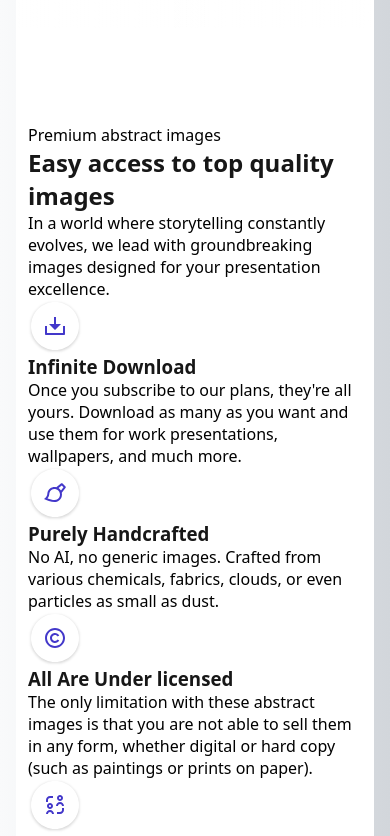
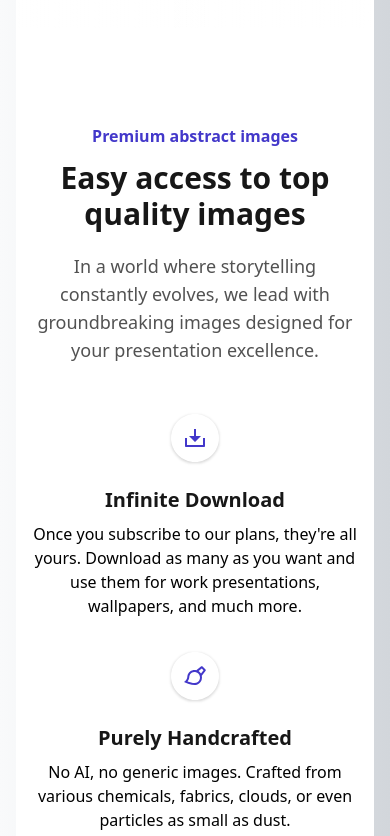
Before and after one commit to DMV22/Marketing-Landing-Page, a React (Create React App) app: page / in a window 390 px wide. Shown: the part 901-1737 px from the top of the page. Built offline with nearby package versions, Linux system fonts and the light colour scheme.

Commit message:
feat: implement responsive feature section

```diff
--- a/src/components/sections/Features/Features.jsx
+++ b/src/components/sections/Features/Features.jsx
@@ -6,8 +6,9 @@ import styles from './Features.module.scss'
 export default function Features() {
   return (
     <section className={styles.features}>
-      <div className={`${styles.features__container} container`}>
+      <div className="container">
         <FeaturesHeader type="premium" />
+        <div className={`${styles.feature}`}>
           {featureData.map(({ image, title, description }) => (
             <Feature
               key={title}
@@ -17,6 +18,7 @@ export default function Features() {
             />
           ))}
         </div>
+      </div>
     </section>
   )
 }
--- a/src/components/sections/Features/Features.module.scss
+++ b/src/components/sections/Features/Features.module.scss
@@ -0,0 +1,16 @@
+@use '../../../styles/abstracts/mixins' as *;
+
+.feature {
+  display: grid;
+  grid-template-columns: 1fr;
+  gap: var(--space-400);
+
+  @include tablet {
+    grid-template-columns: repeat(2, 1fr);
+  }
+
+  @include desktop {
+    grid-template-columns: repeat(3, 1fr);
+    gap: 4.5rem var(--space-400);
+  }
+}
--- a/src/components/ui/Feature/Feature.jsx
+++ b/src/components/ui/Feature/Feature.jsx
@@ -1,15 +1,13 @@
 import styles from './Feature.module.scss'
 
-export default function Feature({ image, title, description }) {
+export default function Feature({ image, title, description, variant }) {
   return (
-    <div className={styles.feature}>
-      <div className={styles.feature__container}>
-        <img src={image} alt={title} className={styles.feature__image} />
-        <div className={styles.feature__content}>
-          <h3 className={styles.feature__title}>{title}</h3>
-          <p className={styles.feature__description}>{description}</p>
+      <div className={styles.container}>
+        <img src={image} alt={title} className={styles.image} />
+        <div className={styles.content}>
+          <h3 className={styles.title}>{title}</h3>
+          <p className={styles.description}>{description}</p>
         </div>
-      </div>
     </div>
   )
 }
--- a/src/components/ui/Feature/Feature.module.scss
+++ b/src/components/ui/Feature/Feature.module.scss
@@ -0,0 +1,23 @@
+.image {
+  display: block;
+  margin: auto;
+}
+
+.title {
+  margin-top: var(--space-250);
+  margin-bottom: var(--space-100);
+  font-weight: var(--font-weight-semibold);
+  font-size: var(--text-xl);
+  line-height: 140%;
+}
+
+.description {
+  font-weight: var(--font-weight-regular);
+  font-size: var(--text-md);
+  line-height: var(--line-height-base);
+}
+
+.title,
+.description {
+  text-align: center;
+}
--- a/src/components/ui/FeaturesHeader/FeaturesHeader.jsx
+++ b/src/components/ui/FeaturesHeader/FeaturesHeader.jsx
@@ -10,10 +10,10 @@ export default function FeaturesHeader({ type }) {
   }
 
   return (
-    <div className={styles.features__header}>
-      <p className={styles.features__name}>{feature.name}</p>
-      <h2 className={styles.features__title}>{feature.title}</h2>
-      <p className={styles.features__description}>{feature.description}</p>
+    <div className={styles.header}>
+      <p className={styles.name}>{feature.name}</p>
+      <h2 className={styles.title}>{feature.title}</h2>
+      <p className={styles.description}>{feature.description}</p>
     </div>
   )
 }
--- a/src/components/ui/FeaturesHeader/FeaturesHeader.module.scss
+++ b/src/components/ui/FeaturesHeader/FeaturesHeader.module.scss
@@ -0,0 +1,47 @@
+@use '../../../styles/abstracts/mixins' as *;
+
+.header {
+  margin-bottom: var(--space-600);
+
+  @include tablet {
+    margin-bottom: var(--space-700);
+  }
+}
+
+.name {
+  font-weight: var(--font-weight-semibold);
+  font-size: var(--text-md);
+  line-height: var(--line-height-base);
+  color: var(--color-indigo-700);
+}
+
+.title {
+  font-weight: var(--font-weight-semibold);
+  font-size: var(--text-3xl);
+  line-height: var(--line-height-tight);
+  margin-top: var(--space-150);
+  margin-bottom: var(--space-250);
+
+  @include tablet {
+    font-size: var(--text-5xl);
+    line-height: 100%;
+  }
+}
+
+.description {
+  font-weight: var(--font-weight-regular);
+  font-size: var(--text-lg);
+  line-height: 156%;
+  color: var(--color-text-secondary);
+
+  @include tablet {
+    font-size: var(--text-xl);
+    line-height: 140%;
+  }
+}
+
+.name,
+.title,
+.description {
+  text-align: center;
+}
```
Lines whose indentation alone changed are shown as unchanged.
